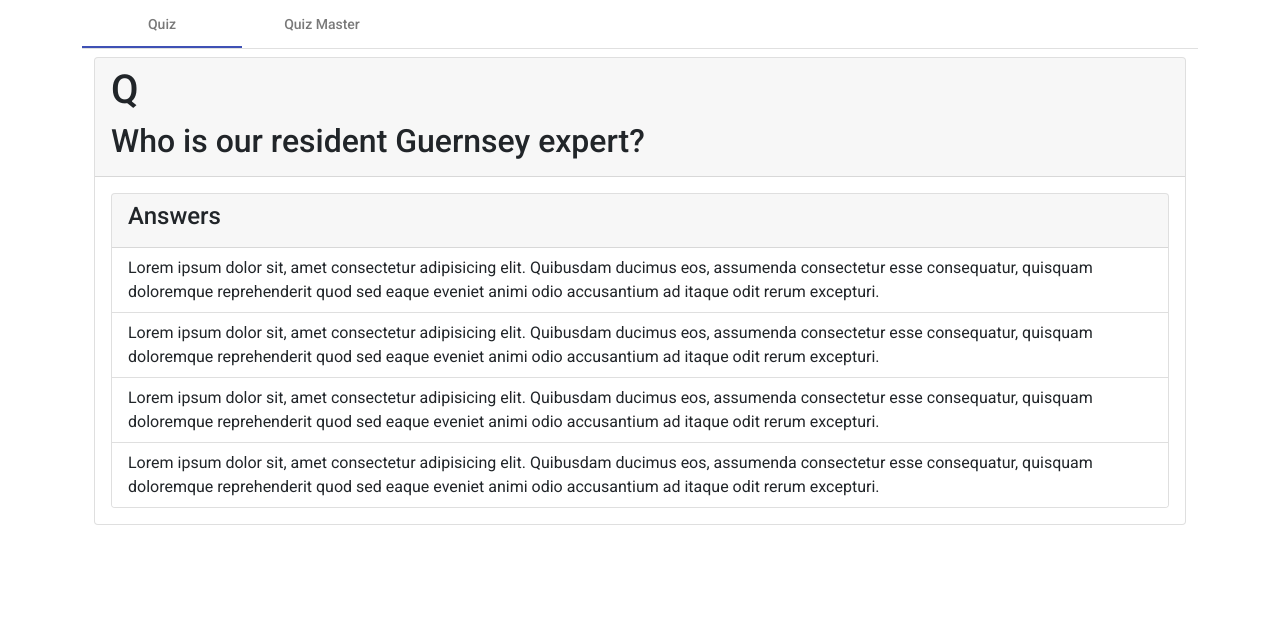
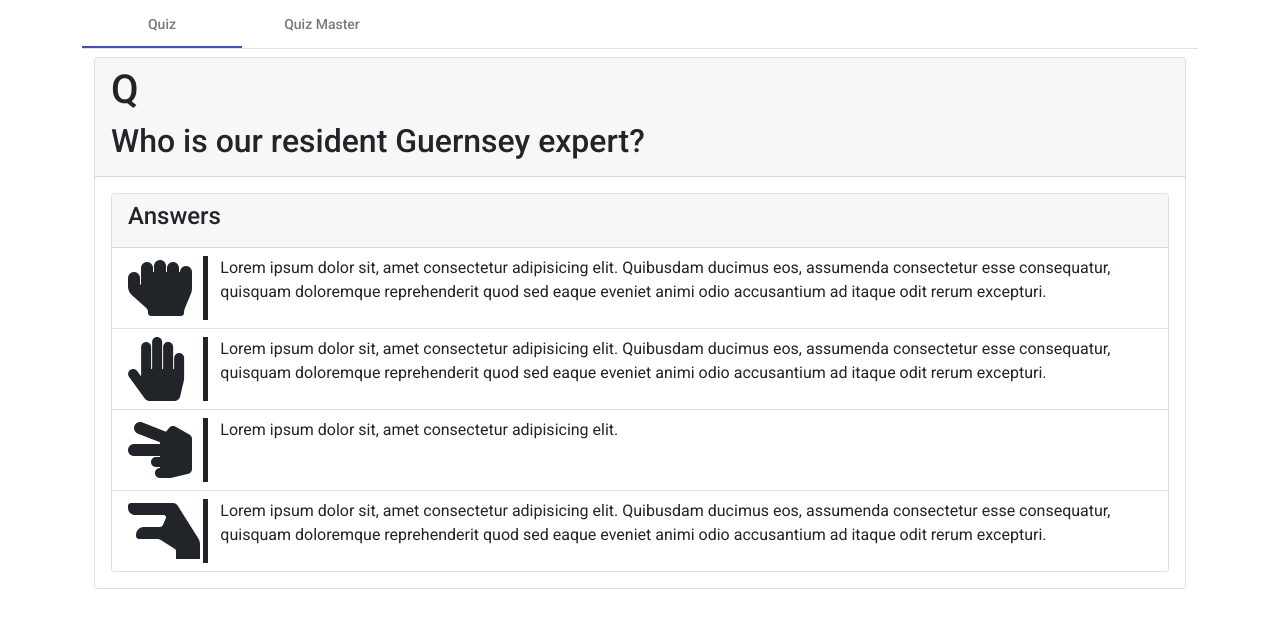
Before and after one commit to Johnjix/SainsburysBasicKahoot, an Angular app: page / in a window 1280 px wide. Shown: the top 628 px of the page. Built offline with nearby package versions, Linux system fonts and the light colour scheme; what @angular/fire would draw is missing.

Commit message:
Added fontawesome

```diff
--- a/angular.json
+++ b/angular.json
@@ -29,7 +29,8 @@
             "styles": [
               "./node_modules/@angular/material/prebuilt-themes/indigo-pink.css",
               "node_modules/bootstrap/dist/css/bootstrap.min.css",
-              "src/styles.css"
+              "src/styles.css",
+              "node_modules/@fortawesome/fontawesome-free/css/all.css"
             ],
             "scripts": []
           },
--- a/package.json
+++ b/package.json
@@ -22,6 +22,7 @@
     "@angular/platform-browser": "~13.0.0",
     "@angular/platform-browser-dynamic": "~13.0.0",
     "@angular/router": "~13.0.0",
+    "@fortawesome/fontawesome-free": "^5.15.4",
     "@ng-bootstrap/ng-bootstrap": "^11.0.0-rc.0",
     "bootstrap": "^5.1.3",
     "firebase": "^9.4.0",
--- a/src/app/game/game.component.css
+++ b/src/app/game/game.component.css
@@ -0,0 +1,3 @@
+.border-left {
+  border-left: 5px solid;
+}
--- a/src/app/game/game.component.html
+++ b/src/app/game/game.component.html
@@ -13,28 +13,56 @@
             </div>
             <ul class="list-group list-group-flush">
               <li class="list-group-item">
-                Lorem ipsum dolor sit, amet consectetur adipisicing elit.
-                Quibusdam ducimus eos, assumenda consectetur esse consequatur,
-                quisquam doloremque reprehenderit quod sed eaque eveniet animi
-                odio accusantium ad itaque odit rerum excepturi.
+                <div class="row">
+                  <div class="col-1">
+                    <i class="fas fa-hand-rock fa-4x"></i>
+                  </div>
+                  <div class="col border-left">
+                    Lorem ipsum dolor sit, amet consectetur adipisicing elit.
+                    Quibusdam ducimus eos, assumenda consectetur esse
+                    consequatur, quisquam doloremque reprehenderit quod sed
+                    eaque eveniet animi odio accusantium ad itaque odit rerum
+                    excepturi.
+                  </div>
+                </div>
               </li>
               <li class="list-group-item">
-                Lorem ipsum dolor sit, amet consectetur adipisicing elit.
-                Quibusdam ducimus eos, assumenda consectetur esse consequatur,
-                quisquam doloremque reprehenderit quod sed eaque eveniet animi
-                odio accusantium ad itaque odit rerum excepturi.
+                <div class="row">
+                  <div class="col-1">
+                    <i class="fas fa-hand-paper fa-4x"></i>
+                  </div>
+                  <div class="col border-left">
+                    Lorem ipsum dolor sit, amet consectetur adipisicing elit.
+                    Quibusdam ducimus eos, assumenda consectetur esse
+                    consequatur, quisquam doloremque reprehenderit quod sed
+                    eaque eveniet animi odio accusantium ad itaque odit rerum
+                    excepturi.
+                  </div>
+                </div>
               </li>
               <li class="list-group-item">
-                Lorem ipsum dolor sit, amet consectetur adipisicing elit.
-                Quibusdam ducimus eos, assumenda consectetur esse consequatur,
-                quisquam doloremque reprehenderit quod sed eaque eveniet animi
-                odio accusantium ad itaque odit rerum excepturi.
+                <div class="row">
+                  <div class="col-1">
+                    <i class="fas fa-hand-scissors fa-4x"></i>
+                  </div>
+                  <div class="col border-left">
+                    Lorem ipsum dolor sit, amet consectetur adipisicing elit.
+                  </div>
+                </div>
               </li>
               <li class="list-group-item">
-                Lorem ipsum dolor sit, amet consectetur adipisicing elit.
-                Quibusdam ducimus eos, assumenda consectetur esse consequatur,
-                quisquam doloremque reprehenderit quod sed eaque eveniet animi
-                odio accusantium ad itaque odit rerum excepturi.
+                <div class="row">
+                  <div class="col-1">
+                    <i class="fas fa-hand-lizard fa-4x"></i>
+                  </div>
+                  <div class="col border-left">
+                    Lorem ipsum dolor sit, amet consectetur adipisicing elit.
+                    Quibusdam ducimus eos, assumenda consectetur esse
+                    consequatur, quisquam doloremque reprehenderit quod sed
+                    eaque eveniet animi odio accusantium ad itaque odit rerum
+                    excepturi.
+                  </div>
+                </div>
               </li>
             </ul>
           </div>
```
Also changed, not shown: 1 other file (tests, documents, lock files or other folders).
